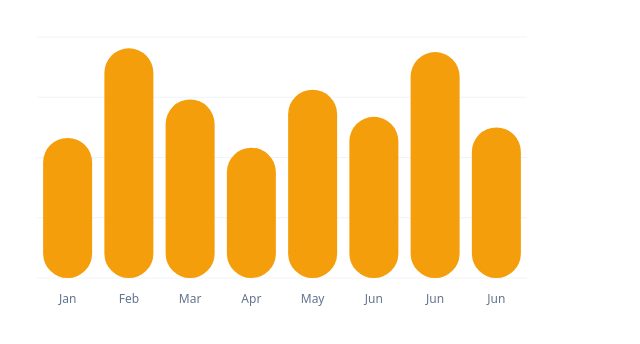
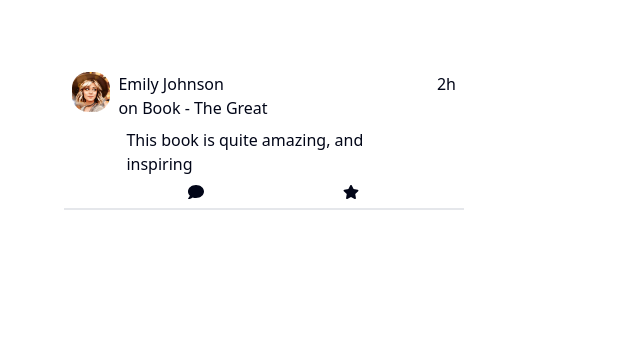
Before and after one commit to segnitsega/bookstore-app, a React (Vite) app: page / in a window 1280 px wide. Shown: the top 344 px of the page, without its empty margins (0-640 px from the left). Built offline with nearby package versions, Linux system fonts and the light colour scheme.

Commit message:
implement reviews component

```diff
--- a/src/App.tsx
+++ b/src/App.tsx
@@ -5,6 +5,7 @@ import TableDashboard from "./components/table-dashboard";
 import Statistics from "./components/statistics";
 import DropDown from "./components/drop-down-menu";
 import {Chart} from "./components/chart";
+import Reviews from "./components/reviews";
 
 const App = () => {
   return (
@@ -19,7 +20,8 @@ const App = () => {
 
        </div> */}
       {/* <Statistics /> */}
-     <Chart />
+     {/* <Chart /> */}
+        <Reviews />
     </div>
   );
 };
--- /dev/null
+++ b/src/components/reviews.tsx
@@ -0,0 +1,26 @@
+import profile from "../assets/profile.jpg";
+import { FaComment, FaStar } from "react-icons/fa";
+
+const Reviews = () => {
+  return (
+    <div className="m-16 flex w-[400px] border-b-2 border-gray-200 gap-2 p-2">
+      <img
+        src={profile}
+        alt="profile_picture"
+        className="w-[40px] h-[40px] rounded-2xl"
+      />
+      <div>
+        <h1>Emily Johnson</h1>
+        <p>on Book - The Great</p>
+        <div className="m-2">This book is quite amazing, and inspiring</div>
+        <div className="flex justify-around">
+          <FaComment />
+          <FaStar />
+        </div>
+      </div>
+      <span>2h</span>
+    </div>
+  );
+};
+
+export default Reviews;
```
Also changed, not shown: src/assets/profile.jpg (added).
